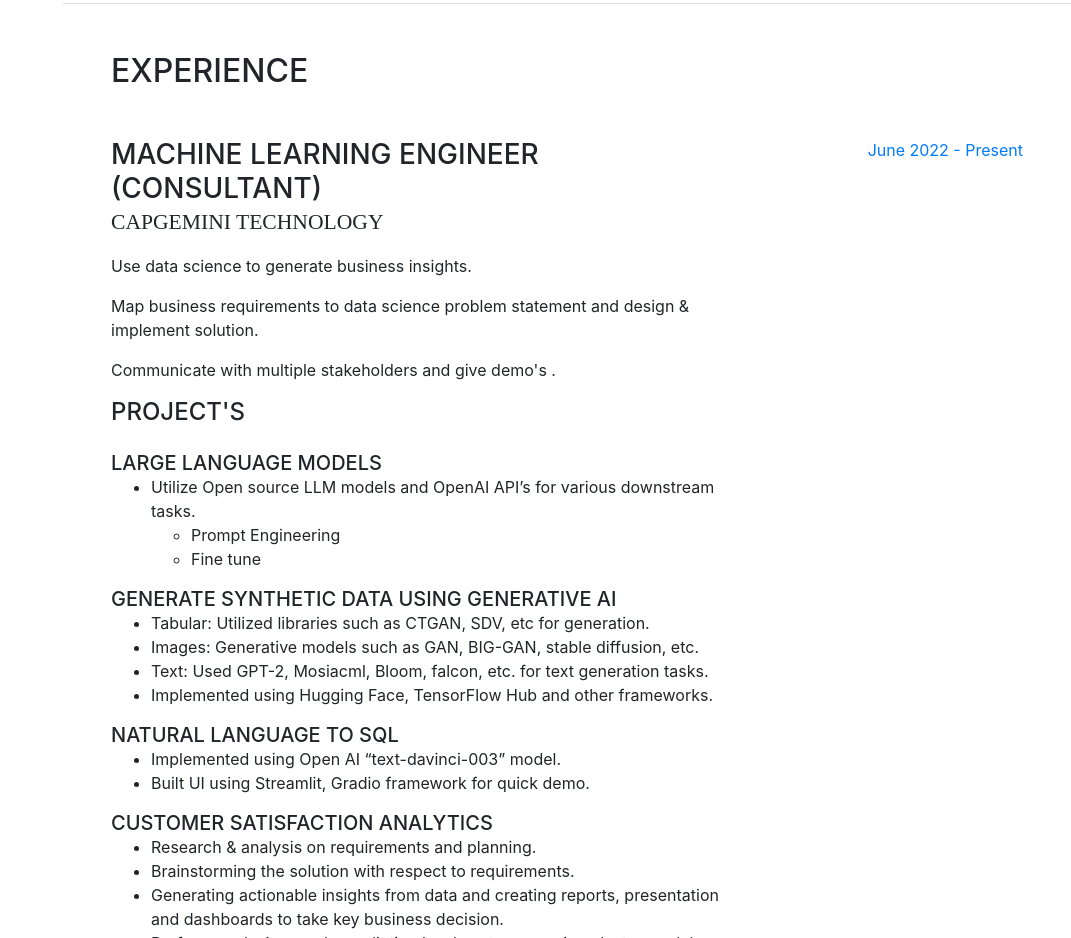
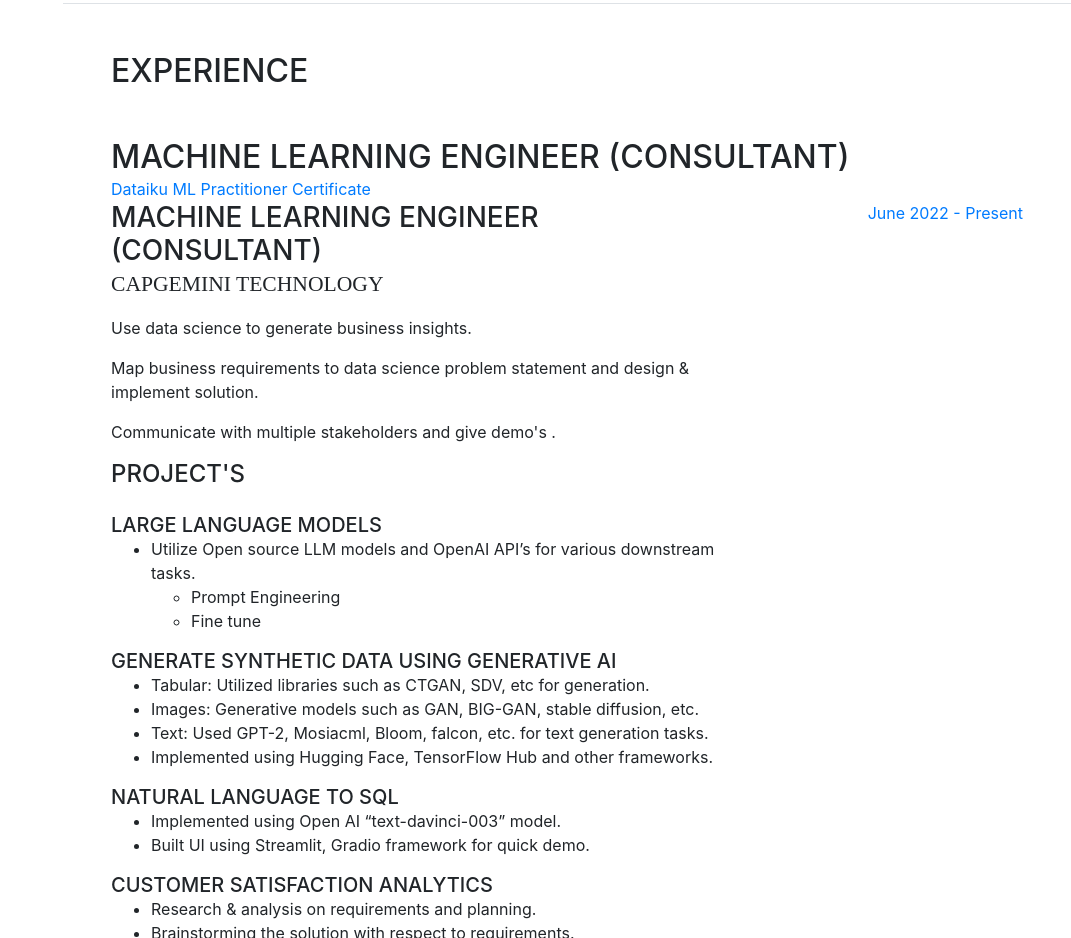
Before and after one commit to Akshaykumarcp/akshaykumarcp.github.io, a website with bundled scripts: page index.html in a window 1280 px wide. Shown: the part 820-1758 px from the top of the page, without its empty margins (209-1280 px from the left). Built offline with nearby package versions, Linux system fonts and the light colour scheme; a web font is replaced by a local one.

Commit message:
added resume

```diff
--- a/index.html
+++ b/index.html
@@ -125,6 +125,10 @@
       <section class="resume-section p-3 p-lg-5 d-flex flex-column" id="experience">
         <div class="my-auto">
           <h2 class="mb-5">Experience</h2>
+
+          <h2 class="mb-0">Machine Learning Engineer (Consultant)</h2>
+          <a href="https://github.com/Akshaykumarcp/akshaykumarcp.github.io/blob/master/doc/certificate-jgebrsy3i94c-1658144101%20MLP.pdf"> Dataiku ML Practitioner Certificate</li> </a>
+
 
           <div class="resume-item d-flex flex-column flex-md-row mb-5">
             <div class="resume-content mr-auto">
```
Also changed, not shown: 1 other file.
